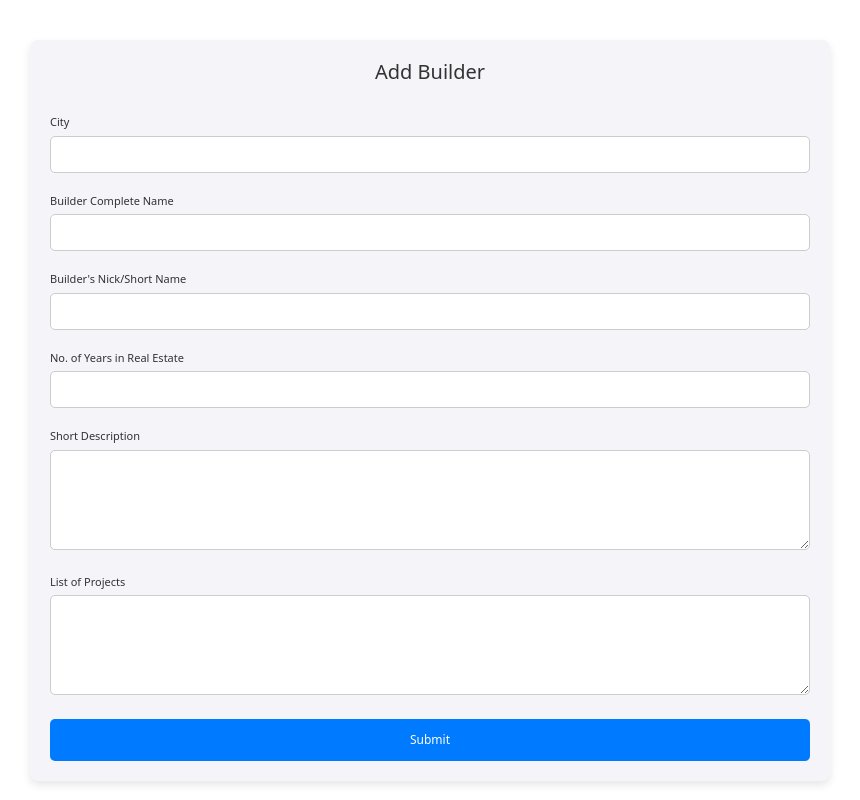
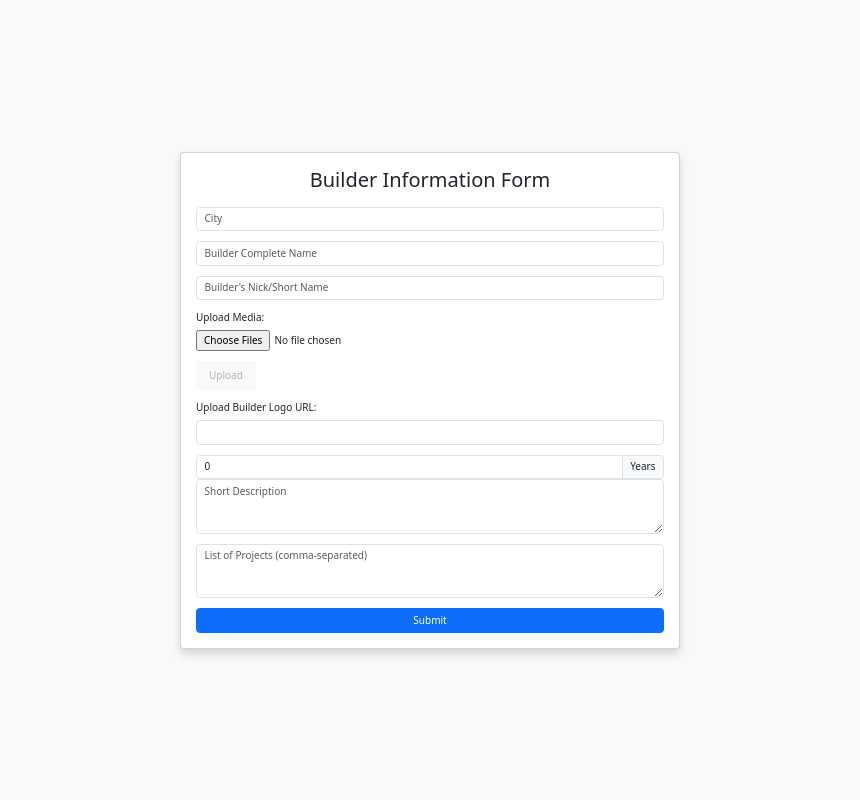
Before and after one commit to Faisu0p/Bhumi-Frontend, a React (Vite) app: page /add-builder in a window 1280 px wide. Shown: the whole page, without its empty margins (210-1070 px from the left). Built offline with nearby package versions, Linux system fonts and the light colour scheme; some icons are missing.

Commit message:
added new frontend for admin

```diff
--- a/package.json
+++ b/package.json
@@ -13,6 +13,7 @@
     "deploy": "gh-pages -d dist"
   },
   "dependencies": {
+    "@azure/storage-blob": "^12.26.0",
     "@fortawesome/fontawesome-free": "^6.7.1",
     "@fortawesome/free-solid-svg-icons": "^6.7.1",
     "@fortawesome/react-fontawesome": "^0.2.2",
--- a/src/Pages/Admin/BuilderAddPage.jsx
+++ b/src/Pages/Admin/BuilderAddPage.jsx
@@ -1,116 +1,195 @@
-import React, { useState } from 'react';
-import axios from 'axios';
-import './BuilderAddPage.css';
+import React, { useState } from "react";
+import { createBuilder } from "./apis/builderApi"; // Import the API function
+import MediaSection from "./components/MediaSection";
 
-function BuilderAddPage() {
+const BuilderAddPage = () => {
   const [formData, setFormData] = useState({
-    city: '',
-    fullName: '',
-    shortName: '',
-    yearsInRealEstate: '',
-    shortDescription: '',
-    projects: ''
+    city: "",
+    builderCompleteName: "",
+    builderShortName: "",
+    builderLogo: null,
+    yearsInRealEstate: 0,
+    shortDescription: "",
+    listOfProjects: "",
   });
 
   const handleChange = (e) => {
+    const { name, value, type, files } = e.target;
+    if (type === "file") {
+      setFormData({ ...formData, [name]: files[0] }); // Handle file uploads
+    } else {
+      setFormData({ ...formData, [name]: value });
+    }
+  };
+
+  const handleNumberChange = (e) => {
     const { name, value } = e.target;
-    setFormData({
-      ...formData,
-      [name]: value
-    });
+    setFormData({ ...formData, [name]: Math.max(0, Number(value)) }); // Prevent negative values
   };
+
+  // Function to update builderLogo with the uploaded image URL
+  const updatebuilderLogo = (url) => {
+    setFormData({ ...formData, builderLogo: url });
+  };
+
 
   const handleSubmit = async (e) => {
     e.preventDefault();
 
+    // Ensure builderLogo is a string, not an array
+    const updatedFormData = {
+      ...formData,
+      builderLogo: Array.isArray(formData.builderLogo)
+        ? formData.builderLogo[0]
+        : formData.builderLogo,
+    };
+
     try {
-      const response = await axios.post('http://localhost:5000/api/builders/add', formData);
-      console.log('Builder added:', response.data);
-      alert('Builder added successfully!');
-    } catch (err) {
-      console.error('Error adding builder:', err);
-      alert('Error adding builder');
+      console.log("Form data before submission:", updatedFormData);
+      const response = await createBuilder(updatedFormData);
+      console.log("Builder Data Submitted:", response);
+      alert("Builder information submitted successfully!");
+
+      // Reset form data after successful submission
+      setFormData({
+        city: "",
+        builderCompleteName: "",
+        builderShortName: "",
+        builderLogo: null,
+        yearsInRealEstate: 0,
+        shortDescription: "",
+        listOfProjects: "",
+      });
+    } catch (error) {
+      console.error("Error submitting builder data:", error);
+      alert("There was an error submitting the builder information.");
     }
   };
 
   return (
-    <div className="builder-add-page-container">
-      <h1 className="builder-add-page-title">Add Builder</h1>
-      <form className="builder-add-page-form" onSubmit={handleSubmit}>
-        <div className="builder-add-page-form-group">
-          <label htmlFor="city">City</label>
+    <div
+      className="container d-flex justify-content-center align-items-center"
+      style={{ minHeight: "100vh", backgroundColor: "#f9f9f9" }}
+    >
+      <div
+        className="card shadow p-4 w-100"
+        style={{ maxWidth: "500px", overflowY: "auto" }}
+      >
+        <h2 className="text-center mb-4">Builder Information Form</h2>
+        <form onSubmit={handleSubmit}>
+          {/* City Input */}
+          <div className="mb-3">
             <input
               type="text"
-            id="city"
               name="city"
+              placeholder="City"
               value={formData.city}
               onChange={handleChange}
               required
+              className="form-control"
             />
           </div>
 
-        <div className="builder-add-page-form-group">
-          <label htmlFor="fullName">Builder Complete Name</label>
+          {/* Builder Complete Name Input */}
+          <div className="mb-3">
             <input
               type="text"
-            id="fullName"
-            name="fullName"
-            value={formData.fullName}
+              name="builderCompleteName"
+              placeholder="Builder Complete Name"
+              value={formData.builderCompleteName}
               onChange={handleChange}
               required
+              className="form-control"
             />
           </div>
 
-        <div className="builder-add-page-form-group">
-          <label htmlFor="shortName">Builder's Nick/Short Name</label>
+          {/* Builder Short Name Input */}
+          <div className="mb-3">
             <input
               type="text"
-            id="shortName"
-            name="shortName"
-            value={formData.shortName}
+              name="builderShortName"
+              placeholder="Builder's Nick/Short Name"
+              value={formData.builderShortName}
               onChange={handleChange}
               required
+              className="form-control"
             />
           </div>
 
-        <div className="builder-add-page-form-group">
-          <label htmlFor="yearsInRealEstate">No. of Years in Real Estate</label>
+          {/* Media Section for uploading image */}
+          <div className="mb-3">
+            <label htmlFor="masterLayoutPlan" className="form-label">
+              Upload Media:
+            </label>
+            <MediaSection updateMasterLayoutPlan={updatebuilderLogo} />
+          </div>
+
+          {/* Builder Logo Input */}
+          <div className="mb-3">
+            <label htmlFor="builderLogo" className="form-label">
+              Upload Builder Logo URL:
+            </label>
+            <input
+              type="text"
+              id="builderLogo"
+              name="builderLogo"
+              value={formData.builderLogo}
+              onChange={handleChange}
+              className="form-control"
+            />
+          </div>
+
+
+
+          <div className="input-group">
             <input
               type="number"
               id="yearsInRealEstate"
               name="yearsInRealEstate"
+              placeholder="Enter the number of years"
               value={formData.yearsInRealEstate}
+              onChange={handleNumberChange}
+              required
+              min="0" // Enforces no negative values
+              className="form-control"
+            />
+            <span className="input-group-text">Years</span>
+          </div>
+
+          {/* Short Description */}
+          <div className="mb-3">
+            <textarea
+              name="shortDescription"
+              placeholder="Short Description"
+              value={formData.shortDescription}
               onChange={handleChange}
-            required
+              rows="3"
+              className="form-control"
             />
           </div>
 
-        <div className="builder-add-page-form-group">
-          <label htmlFor="shortDescription">Short Description</label>
+          {/* List of Projects */}
+          <div className="mb-3">
             <textarea
-            id="shortDescription"
-            name="shortDescription"
-            value={formData.shortDescription}
+              name="listOfProjects"
+              placeholder="List of Projects (comma-separated)"
+              value={formData.listOfProjects}
               onChange={handleChange}
-            required
+              rows="3"
+              className="form-control"
             />
           </div>
 
-        <div className="builder-add-page-form-group">
-          <label htmlFor="projects">List of Projects</label>
-          <textarea
-            id="projects"
-            name="projects"
-            value={formData.projects}
-            onChange={handleChange}
-            required
-          />
+          {/* Submit Button */}
+          <div className="d-flex justify-content-center">
+            <button type="submit" className="btn btn-primary w-100">
+              Submit
+            </button>
           </div>
-
-        <button type="submit" className="builder-add-page-submit-btn">Submit</button>
         </form>
       </div>
+    </div>
   );
-}
+};
 
 export default BuilderAddPage;
--- a/src/Pages/Admin/ManagePage.jsx
+++ b/src/Pages/Admin/ManagePage.jsx
@@ -51,9 +51,9 @@ const ManagePage = () => {
         const data = await response.json();
 
         if (response.ok) {
-          setVerificationMessage(data.message);  // Success message from backend
+          setVerificationMessage(data.message);
         } else {
-          setVerificationMessage(data.message);  // Error message from backend
+          setVerificationMessage(data.message);
         }
       }
     } catch (error) {
--- /dev/null
+++ b/src/Pages/Admin/components/MediaSection.jsx
@@ -0,0 +1,108 @@
+import React, { useState } from "react";
+import { BlobServiceClient } from "@azure/storage-blob";
+
+const MediaSection = ({ updateMasterLayoutPlan }) => {
+  const [images, setImages] = useState([]); // State to store selected images
+  const [imageUrls, setImageUrls] = useState([]); // State to store uploaded image URLs
+  const [uploading, setUploading] = useState(false); // State to manage uploading status
+
+  // Function to upload the image to Azure Blob Storage
+  const uploadToAzure = async (file) => {
+    const accountName = "bhoomistorage2024";
+    const containerName = "newbhumidata"; // Ensure this is the correct container name
+    const blobSasToken =
+      "sp=racwdli&st=2024-12-04T14:25:54Z&se=2025-12-04T22:25:54Z&sv=2022-11-02&sr=c&sig=yY3GKRKA9mX8N4BtwK%2F0t5v%2B%2BkgiPaAMQX%2FMDUmY6is%3D";
+
+    const blobServiceClient = new BlobServiceClient(
+      `https://${accountName}.blob.core.windows.net?${blobSasToken}`
+    );
+    const containerClient = blobServiceClient.getContainerClient(containerName);
+
+    const blobName = `photos/${Date.now()}-${file.name}`; // Unique file name
+    const blockBlobClient = containerClient.getBlockBlobClient(blobName);
+
+    try {
+      // Upload the file to Azure Blob Storage
+      await blockBlobClient.uploadBrowserData(file);
+      const uploadedUrl = `https://${accountName}.blob.core.windows.net/${containerName}/${blobName}`;
+      return uploadedUrl;
+    } catch (error) {
+      console.error("Azure Upload Error:", error);
+      return null;
+    }
+  };
+
+  // Handle image selection
+  const handleImageChange = (e) => {
+    const selectedImages = Array.from(e.target.files);
+    setImages(selectedImages); // Set the selected images
+  };
+
+  // Handle image upload
+  const handleUpload = async () => {
+    if (images.length > 0) {
+      setUploading(true); // Set uploading state to true
+
+      const uploadedUrls = [];
+      for (const image of images) {
+        const uploadedUrl = await uploadToAzure(image); // Upload each image
+        if (uploadedUrl) {
+          uploadedUrls.push(uploadedUrl); // Add URL to the array
+        }
+      }
+
+      setImageUrls(uploadedUrls); // Set all uploaded image URLs
+      updateMasterLayoutPlan(uploadedUrls); // Update masterLayoutPlan field in parent component
+      setUploading(false); // Set uploading state to false
+    }
+  };
+
+  return (
+    <section className="form-section">
+      {/* File input for selecting images */}
+      <div className="input-group">
+        <input
+          type="file"
+          id="imageUpload"
+          accept="image/*"
+          multiple // Allow multiple file selection
+          onChange={handleImageChange}
+        />
+      </div>
+
+      {/* Show image previews after selection */}
+      {images.length > 0 && (
+        <div className="image-preview">
+          {images.map((image, index) => (
+            <img
+              key={index}
+              src={URL.createObjectURL(image)}
+              alt={`Selected ${index + 1}`}
+              style={{
+                width: "100px",
+                height: "100px",
+                objectFit: "cover",
+                margin: "5px",
+              }}
+            />
+          ))}
+        </div>
+      )}
+
+      {/* Upload button */}
+      <div className="input-group">
+        <button
+          onClick={handleUpload}
+          disabled={uploading || images.length === 0}
+          style={{ marginTop: "10px" }}
+        >
+          {uploading ? "Uploading..." : "Upload"}
+        </button>
+      </div>
+
+
+    </section>
+  );
+};
+
+export default MediaSection;
--- a/src/Pages/Landing/LandingPage.jsx
+++ b/src/Pages/Landing/LandingPage.jsx
@@ -52,7 +52,7 @@ const HomePage = () => {
     navigate("/login");
   };
   const redirectToProject = () => {
-    navigate("/project");
+    navigate("/projects");
   };
 
   const handlePhoneChange = (e) => {
@@ -83,7 +83,7 @@ const HomePage = () => {
           <img src={companyLogo} alt="Company Logo" className="company-logo" />
 
           <div className="buttons-container">
-            <div className="download-container">
+            <div className="download-container" onClick={redirectToProject}>
               <div className="download-button">
                 <div className="download-icon">
                   <i className="fas fa-download"></i>
```
Also changed, not shown: 1 other file (tests, documents, lock files or other folders). Lines whose indentation alone changed are shown as unchanged.
